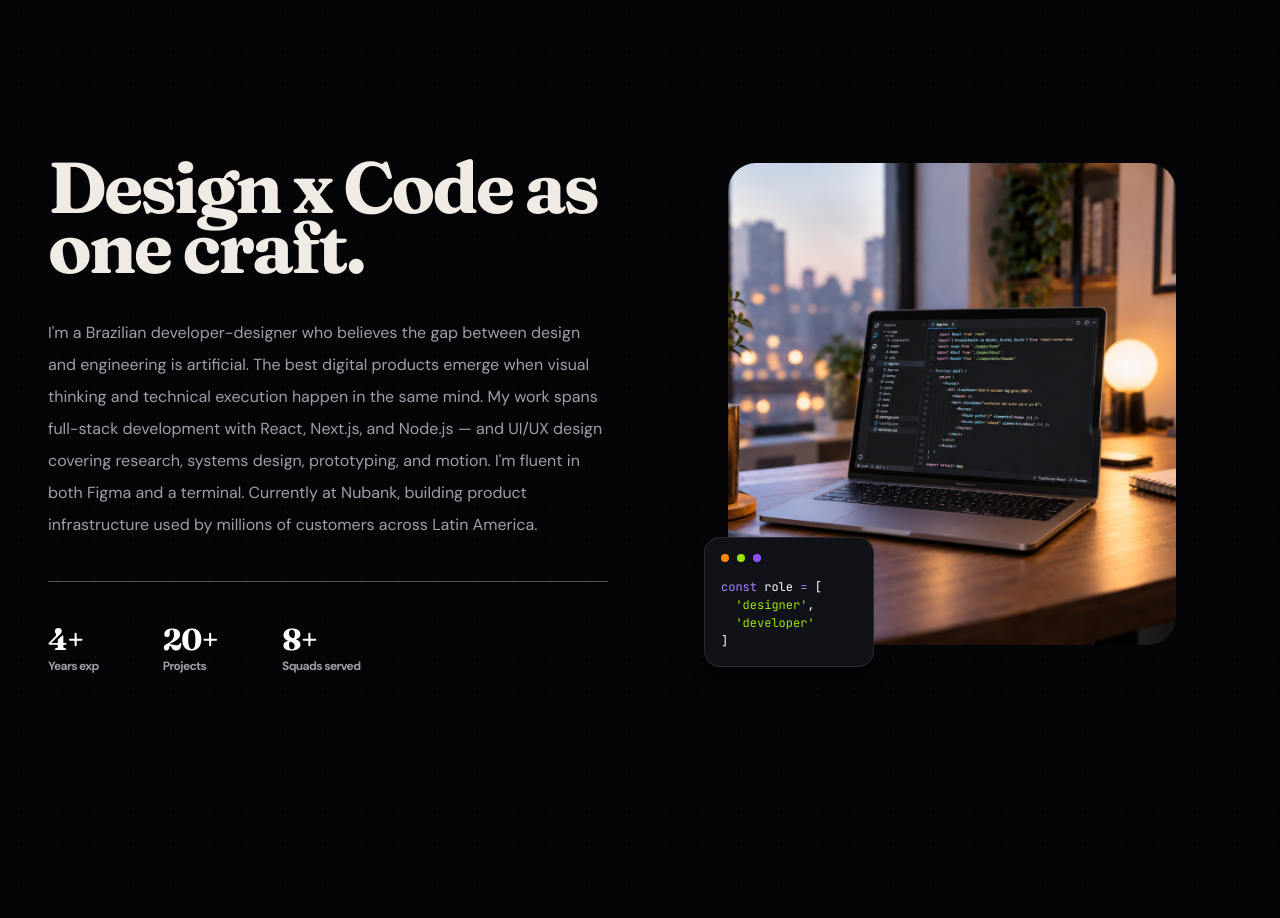
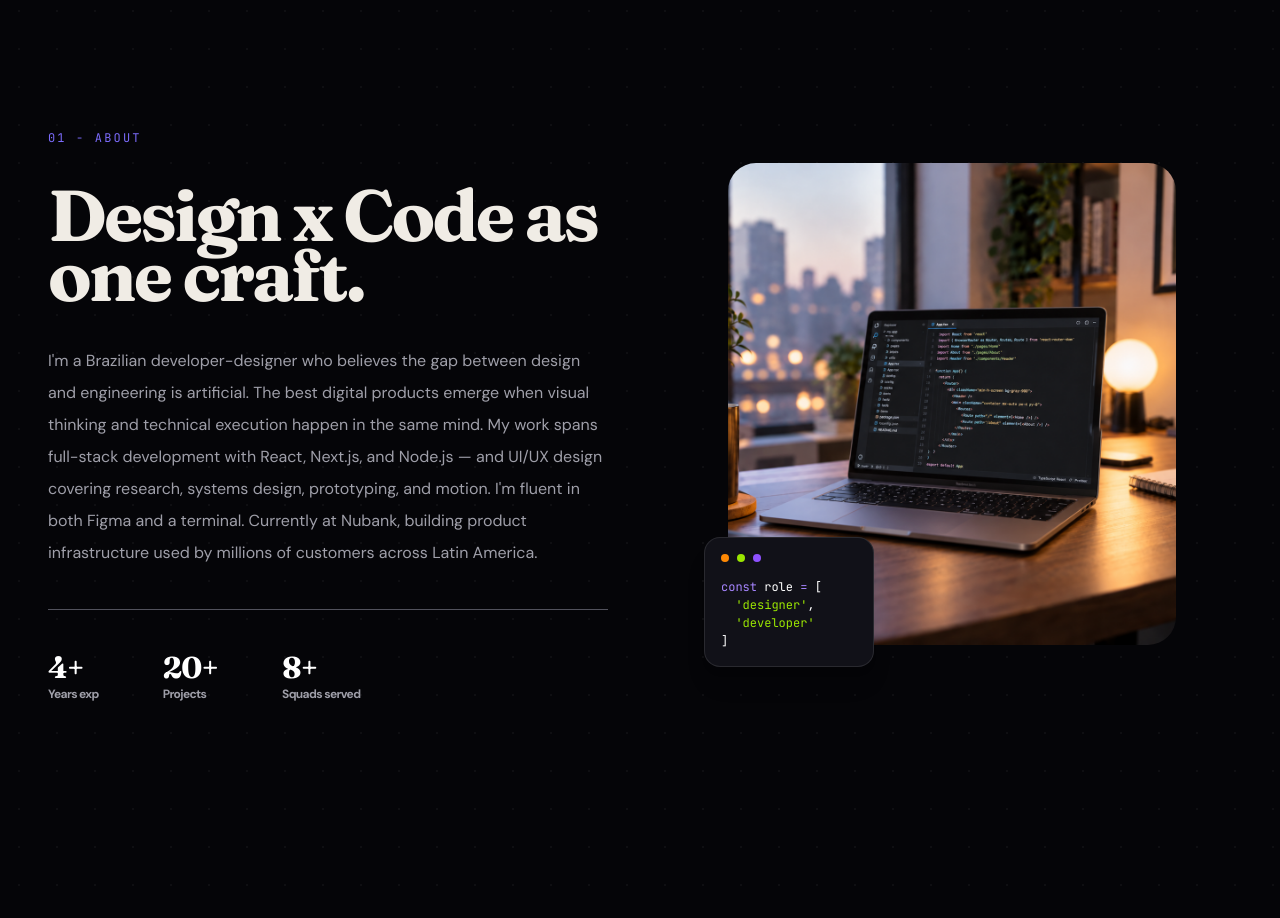
Before and after one commit to MattSM22/new-portfolio, a Next.js app: page / in a window 1280 px wide. Shown: the part 920-1838 px from the top of the page. Built offline with nearby package versions, Linux system fonts and the light colour scheme.

Commit message:
fix: corrigido a seção do about mew

```diff
--- a/app/components/About.tsx
+++ b/app/components/About.tsx
@@ -7,7 +7,8 @@ export default function About(){
   return (
     <div className="grid grid-cols-1 lg:grid-cols-2 items-center gap-16 min-h-screen max-w-7xl mx-auto px-6 lg:px-12">
       <div className="flex flex-col gap-10">
-        <h1 className="font-display text-7xl font-bold leading-[0.82] tracking-[-0.04em]">Design x Code as one craft.</h1>
+        <span className='text-xs font-mono text-[#7c6cfc] tracking-[0.18em] uppercase'>01 - About</span>
+        <h2 className="font-display text-7xl font-bold leading-[0.82] tracking-[-0.04em]">Design x Code as one craft.</h2>
         <p className="max-w-xl font-sans text-md leading-8 text-zinc-400">{textosJson.aboutMe}</p>
 
         <hr className="text-zinc-600" />
```
